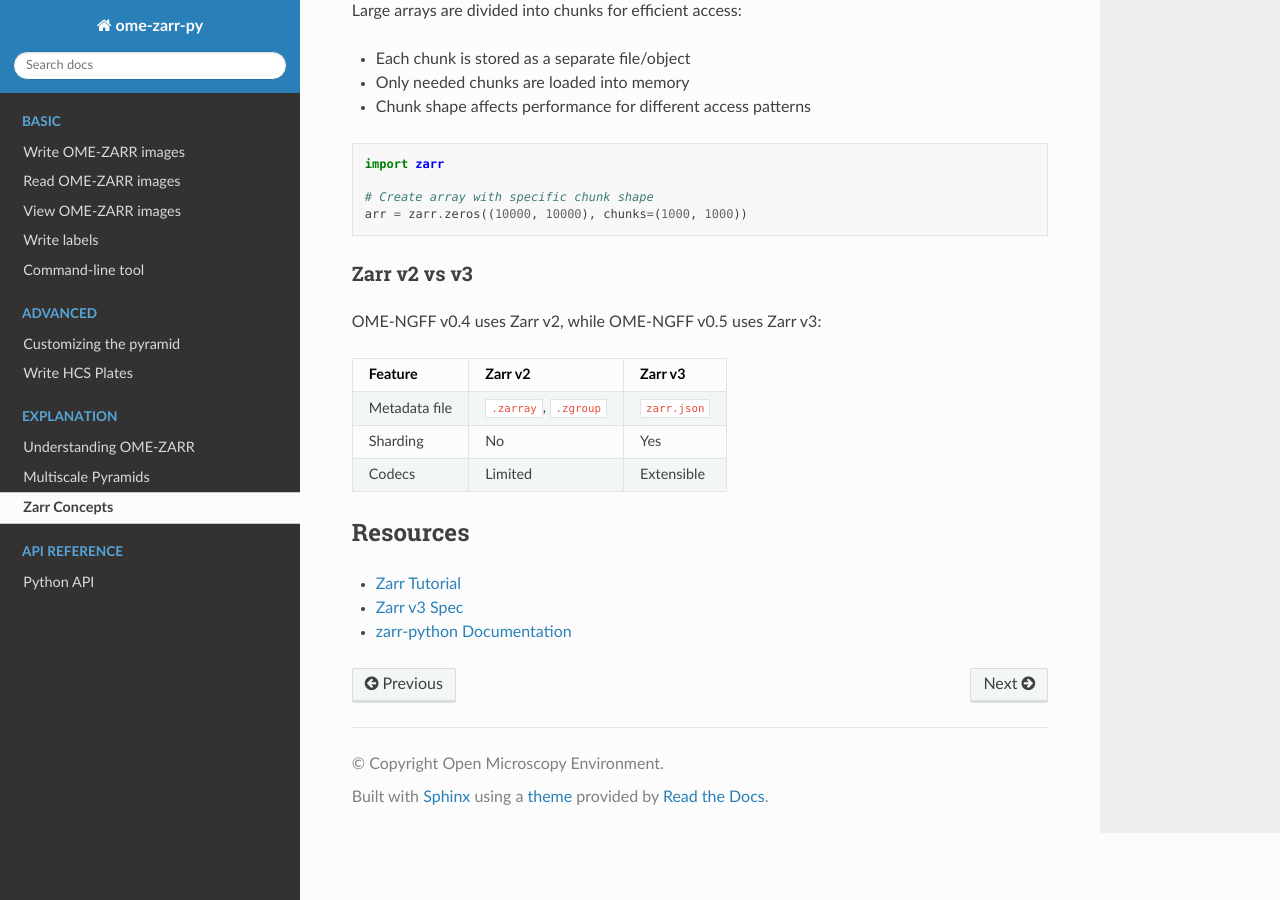
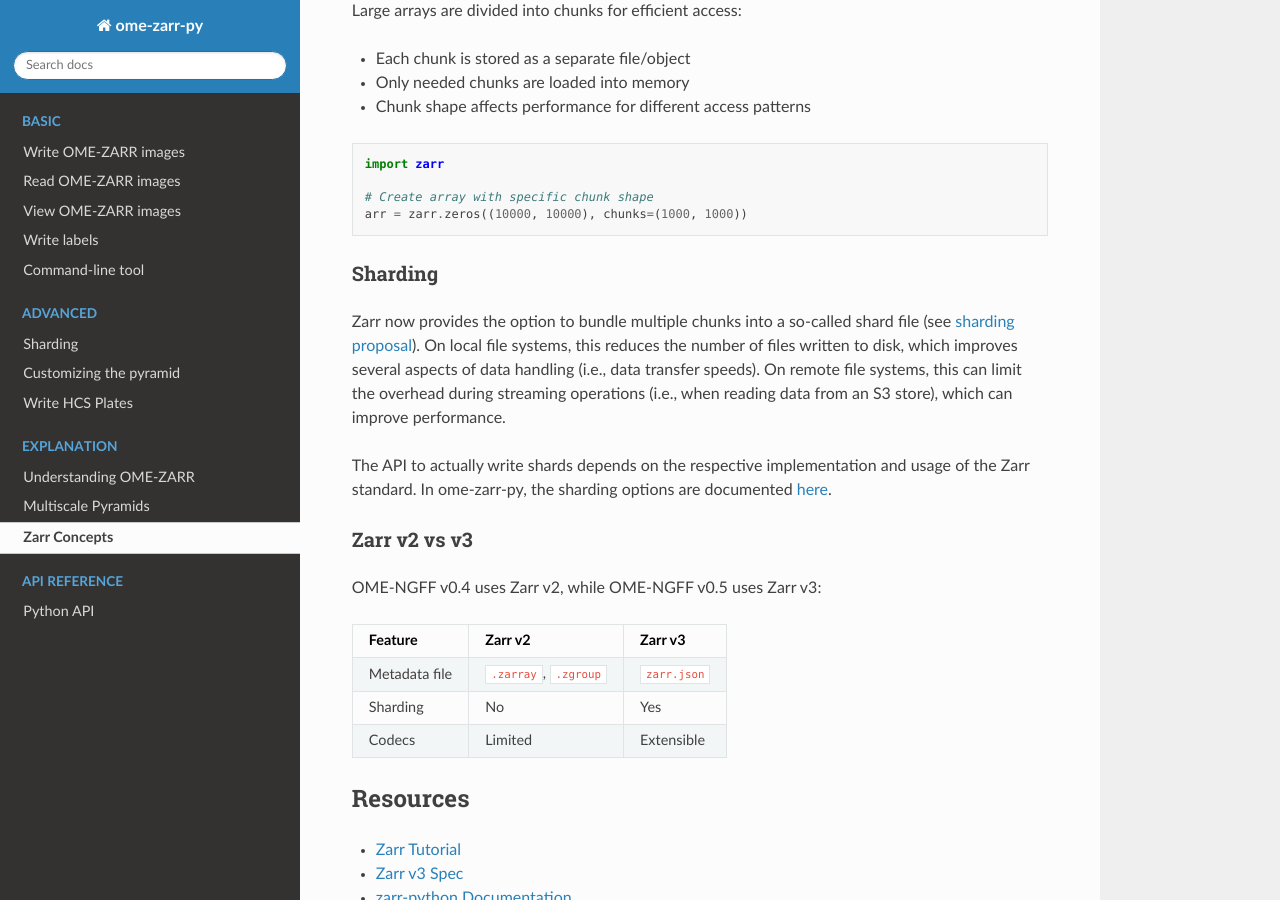
Before and after one commit to ome/ome-zarr-py, a Sphinx documentation site: the page built from docs/source/explanation/zarr_concepts.md, in a window 1280 px wide and 900 px high, scrolled down 727 px. Built offline with Sphinx 7.4.7 and the Read the Docs theme 3.1.0, drawn with Linux system fonts in a browser that asks for light colours.

Commit message:
docs: document sharding

````diff
--- a/docs/source/_toc.yml
+++ b/docs/source/_toc.yml
@@ -16,6 +16,7 @@ parts:
 
   - caption: Advanced
     chapters:
+    - file: advanced/sharding
     - file: advanced/build_custom_pyramid
     - file: advanced/write_hcs_plate
 
--- a/docs/source/explanation/zarr_concepts.md
+++ b/docs/source/explanation/zarr_concepts.md
@@ -30,6 +30,14 @@ import zarr
 arr = zarr.zeros((10000, 10000), chunks=(1000, 1000))
 ```
 
+### Sharding
+Zarr now provides the option to bundle multiple chunks into a so-called shard file (see [sharding proposal](https://zarr.dev/zeps/accepted/ZEP0002.html)).
+On local file systems, this reduces the number of files written to disk, which improves several aspects of data handling (i.e., data transfer speeds).
+On remote file systems, this can limit the overhead during streaming operations (i.e., when reading data from an S3 store), which can improve performance.
+
+The API to actually write shards depends on the respective implementation and usage of the Zarr standard.
+In ome-zarr-py, the sharding options are documented [here](#advanced:sharding).
+
 ### Zarr v2 vs v3
 
 OME-NGFF v0.4 uses Zarr v2, while OME-NGFF v0.5 uses Zarr v3:
````
Also changed, not shown: docs/source/advanced/sharding.ipynb (added).
